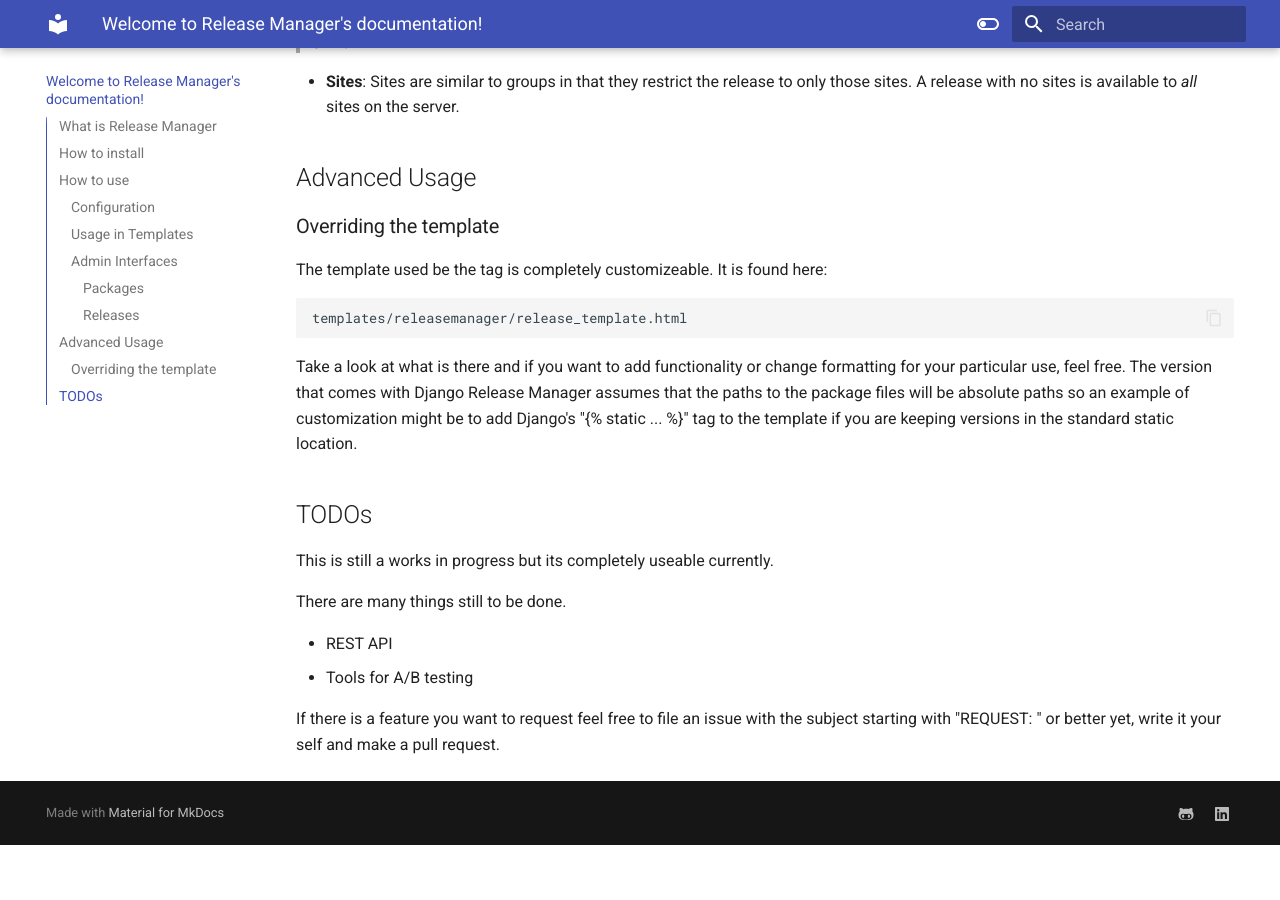
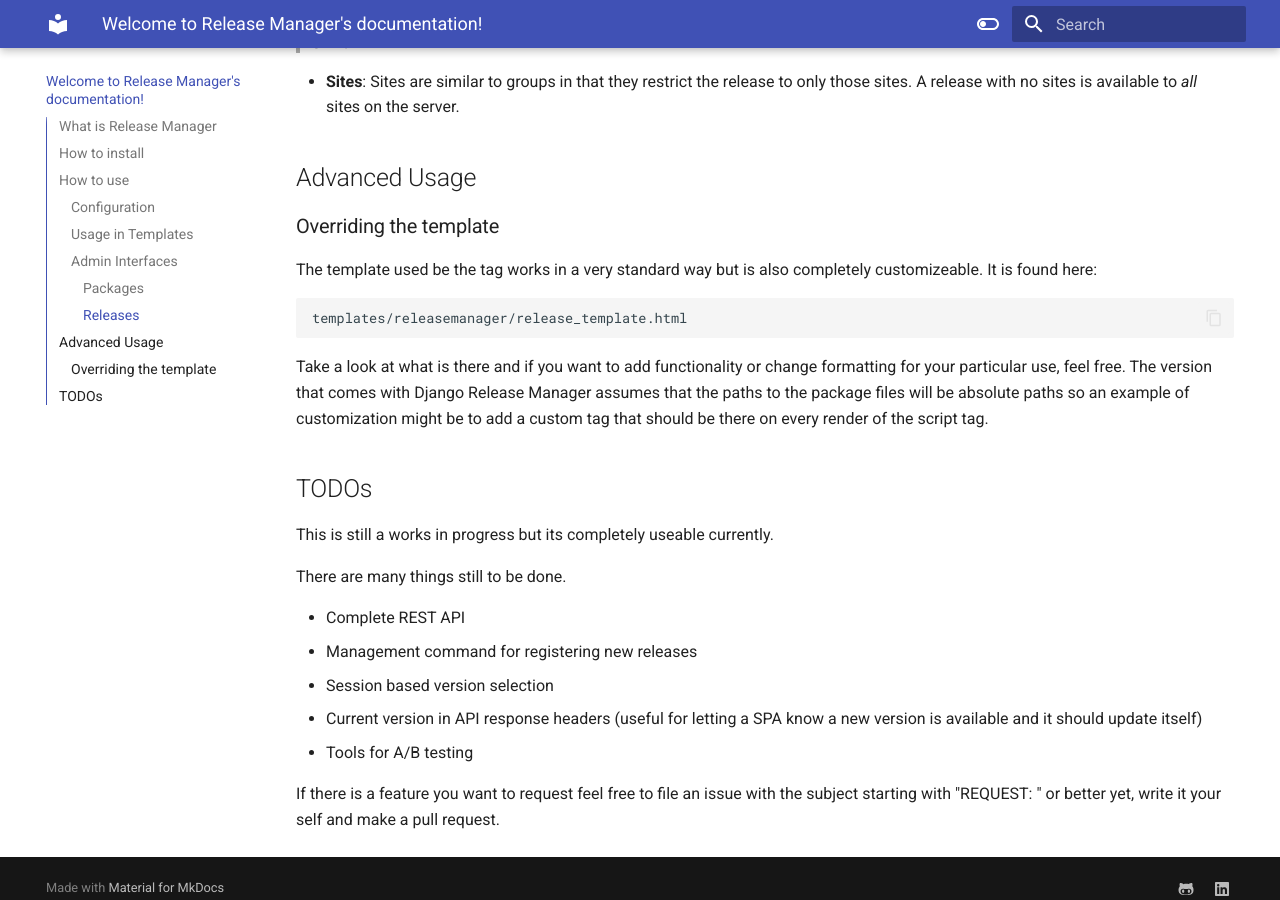
Before and after one commit to renderbox/django-release-manager, an MkDocs documentation site: the page built from docs/index.md, in a window 1280 px wide and 900 px high, scrolled down 4608 px. Built offline with MkDocs 1.6.1 and Material for MkDocs 9.7.7, drawn with Linux system fonts in a browser that asks for light colours; before the commit the page ends 5453 px from its top, so only the background shows below that.

Commit message:
More doc updates

````diff
--- a/docs/index.md
+++ b/docs/index.md
@@ -182,13 +182,13 @@
 
 ### Overriding the template
 
-The template used be the tag is completely customizeable. It is found here:
+The template used be the tag works in a very standard way but is also completely customizeable. It is found here:
 
 ```bash
 templates/releasemanager/release_template.html
 ```
 
-Take a look at what is there and if you want to add functionality or change formatting for your particular use, feel free. The version that comes with Django Release Manager assumes that the paths to the package files will be absolute paths so an example of customization might be to add Django's "{% static ... %}" tag to the template if you are keeping versions in the standard static location.
+Take a look at what is there and if you want to add functionality or change formatting for your particular use, feel free. The version that comes with Django Release Manager assumes that the paths to the package files will be absolute paths so an example of customization might be to add a custom tag that should be there on every render of the script tag.
 
 ## TODOs
 
@@ -196,7 +196,10 @@
 
 There are many things still to be done.
 
-- REST API
+- Complete REST API
+- Management command for registering new releases
+- Session based version selection
+- Current version in API response headers (useful for letting a SPA know a new version is available and it should update itself)
 - Tools for A/B testing
 
 If there is a feature you want to request feel free to file an issue with the subject starting with "REQUEST: " or better yet, write it your self and make a pull request.
````
